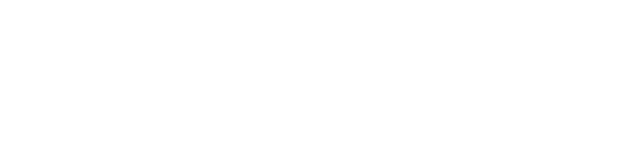
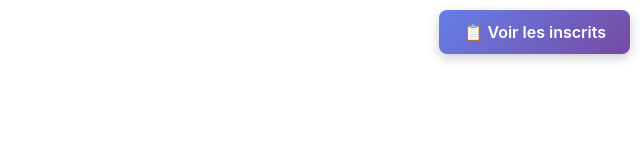
Before and after one commit to albertduplantin/concerts-chaussettes, a website: page admin/index.html in a window 1280 px wide. Shown: the whole page, without its empty margins (640-1280 px from the left). Drawn offline with Linux system fonts and the light colour scheme.

Commit message:
Add link to registrations admin page in CMS interface

```diff
--- a/admin/index.html
+++ b/admin/index.html
@@ -4,8 +4,36 @@
     <meta charset="utf-8" />
     <meta name="viewport" content="width=device-width, initial-scale=1.0" />
     <title>Administration - Concert Privé</title>
+    <style>
+        /* Style pour le bouton personnalisé */
+        .custom-admin-link {
+            position: fixed;
+            top: 10px;
+            right: 10px;
+            z-index: 10000;
+            background: linear-gradient(135deg, #667eea 0%, #764ba2 100%);
+            color: white;
+            padding: 12px 24px;
+            border-radius: 8px;
+            text-decoration: none;
+            font-weight: 600;
+            box-shadow: 0 4px 12px rgba(0, 0, 0, 0.2);
+            transition: transform 0.2s;
+            font-family: -apple-system, BlinkMacSystemFont, "Segoe UI", Roboto, sans-serif;
+        }
+
+        .custom-admin-link:hover {
+            transform: translateY(-2px);
+            box-shadow: 0 6px 16px rgba(0, 0, 0, 0.3);
+        }
+    </style>
 </head>
 <body>
+    <!-- Lien vers la page des inscrits -->
+    <a href="../admin-inscrits.html" target="_blank" class="custom-admin-link">
+        📋 Voir les inscrits
+    </a>
+
     <!-- Include Netlify CMS -->
     <script src="https://unpkg.com/netlify-cms@^2.0.0/dist/netlify-cms.js"></script>
 </body>
```
